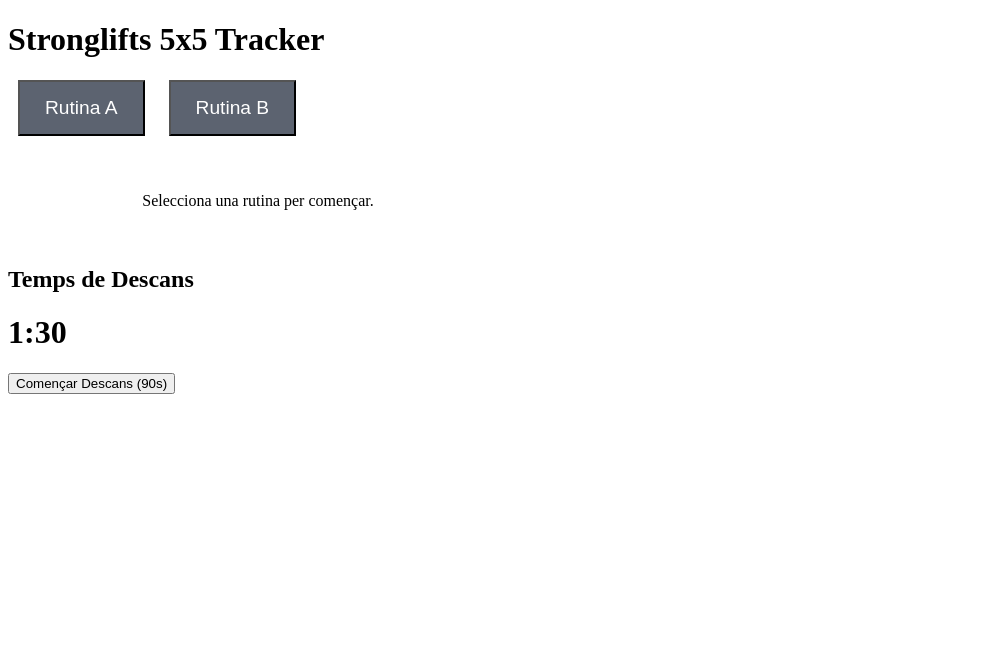
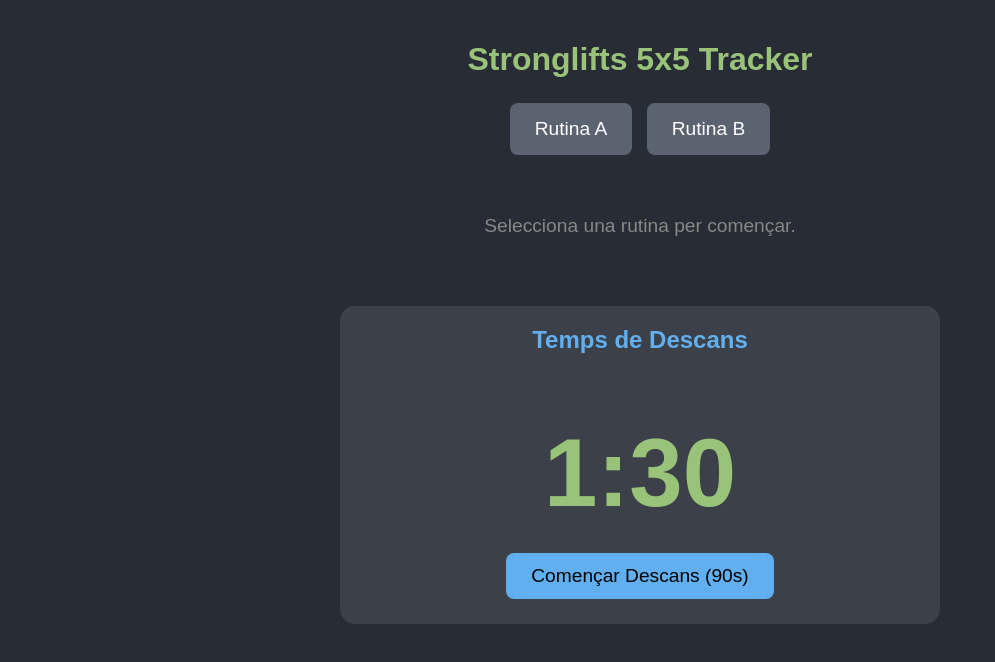
Before and after one commit to AlbertGodina/SL-5x5-app, a plain HTML site: page index.html in a window 1280 px wide. Shown: the whole page, without its empty margins (0-995 px from the left). Drawn offline with Linux system fonts and the light colour scheme.

Commit message:
Update style.css

```diff
--- a/style.css
+++ b/style.css
@@ -1,27 +1,58 @@
-/* Estils per als selectors de rutina */
+body {
+    font-family: Arial, sans-serif;
+    display: flex;
+    justify-content: center;
+    align-items: flex-start; /* Alineat a dalt per deixar espai */
+    min-height: 100vh;
+    margin: 0;
+    padding: 20px 0;
+    background-color: #282c34; /* Fons fosc */
+    color: white;
+    text-align: center;
+}
+
+.app-container {
+    width: 95%;
+    max-width: 600px; /* Ideal per a mòbils */
+}
+
+h1 {
+    font-size: 2em;
+    color: #98C379; /* Verd */
+    margin-bottom: 25px;
+}
+
+/* Selector de Rutina */
 .routine-selector {
-    margin-bottom: 20px;
+    margin-bottom: 30px;
 }
 
 .routine-selector button {
     padding: 15px 25px;
     font-size: 1.2em;
-    margin: 0 10px;
+    margin: 0 5px;
+    border: none;
+    border-radius: 8px;
+    cursor: pointer;
     background-color: #5C6370; /* Gris */
     color: white;
+    transition: background-color 0.3s;
 }
 
 .routine-selector button.active {
     background-color: #61afef; /* Blau, per indicar la selecció */
     color: black;
+    font-weight: bold;
 }
 
-/* Estils pel contenidor d'exercicis */
+/* Contenidor dels Exercicis */
 #exercises-container {
-    padding: 20px 0;
-    width: 90%;
-    max-width: 500px;
-    text-align: center;
+    padding: 10px 0;
+}
+
+.placeholder-text {
+    font-size: 1.2em;
+    color: #888;
 }
 
 .exercise-group {
@@ -32,32 +63,60 @@
 }
 
 .exercise-group h3 {
-    font-size: 2em;
-    color: #98C379; /* Verd per destacar el nom de l'exercici */
-    margin-top: 0;
-    margin-bottom: 15px;
+    font-size: 1.8em;
+    color: #98C379;
+    margin: 0 0 10px 0;
 }
 
-/* Nou estil per a la casella de 'sèrie' dins d'un exercici */
+/* Estil per a cada casella de Sèrie */
 .series-item-dynamic {
-    /* Estils similars a 'series-item' anterior, però més petits si cal */
     padding: 10px;
     margin: 5px;
     font-size: 1.2em;
-    display: inline-block; /* Per posar-les en fila */
+    display: inline-block;
     background-color: #5C6370;
     border-radius: 5px;
     cursor: pointer;
     user-select: none;
+    transition: background-color 0.2s;
 }
 
-/* Estil per a la casella EXTRA */
+.series-item-dynamic.completed {
+    background-color: #E06C75; /* Vermell/Rosa per a "fet" */
+    color: black;
+    font-weight: bold;
+}
+
 .series-item-dynamic.extra-box {
-    background-color: #E5C07B; /* Color groc/taronja per a destacar l'extra */
+    background-color: #E5C07B; /* Grog, per a casella especial */
     color: black;
 }
 
-.series-item-dynamic.completed {
-    background-color: #98C379;
+/* Temporitzador */
+.timer-container {
+    margin-top: 40px;
+    padding: 20px;
+    border-radius: 15px;
+    background-color: #3c4048;
+}
+
+.timer-container h2 {
+    color: #61afef;
+    margin-top: 0;
+}
+
+#timer-display {
+    font-size: 6em; /* Gran i visible */
+    margin-bottom: 20px;
+}
+
+button {
+    padding: 12px 25px;
+    font-size: 1.2em;
+    margin: 5px;
+    border: none;
+    border-radius: 8px;
+    cursor: pointer;
+    background-color: #61afef;
     color: black;
 }
```
